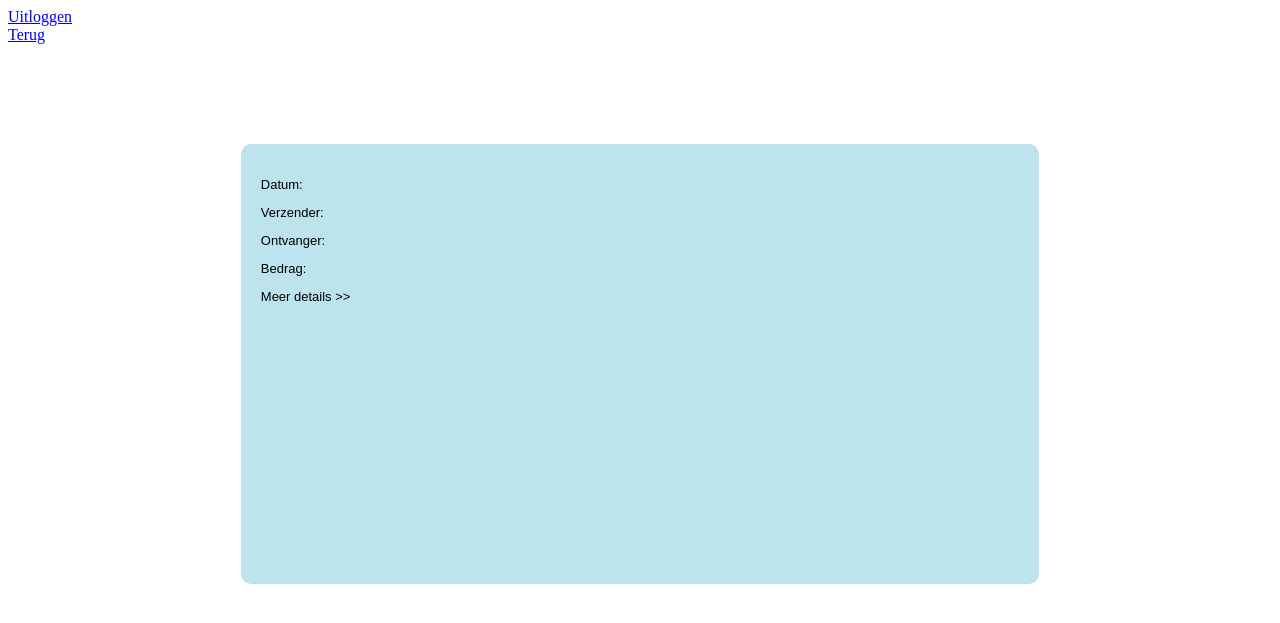
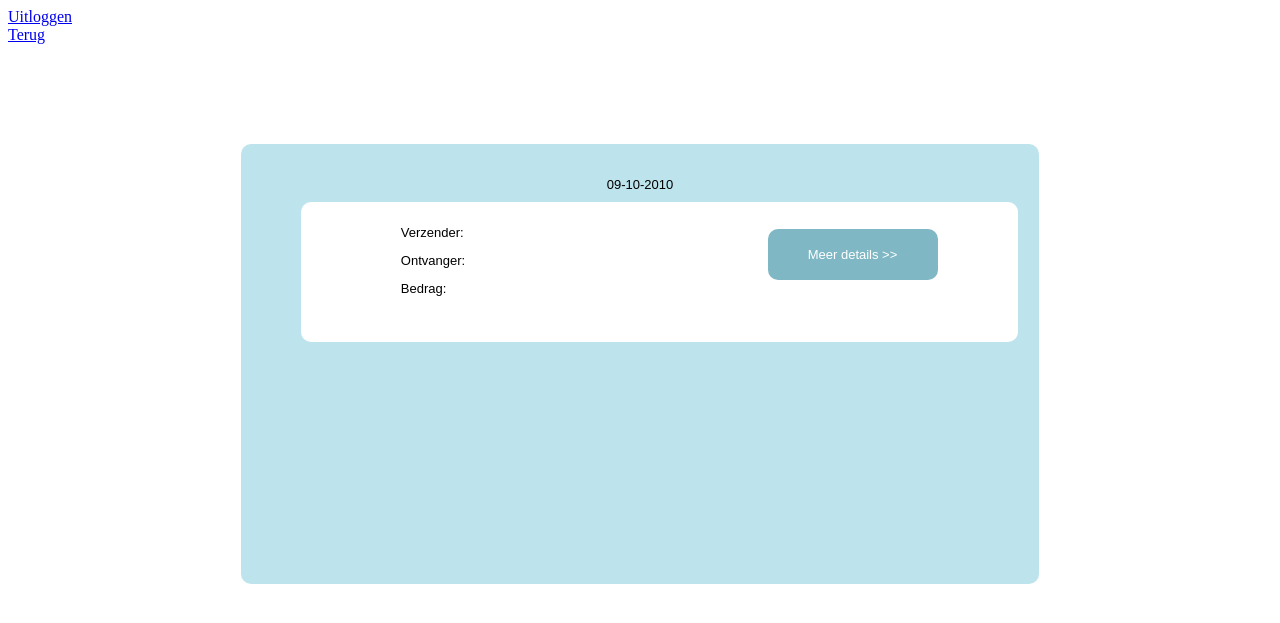
Before and after one commit to samverdaet99/IMDCurrencyApp, a PHP site: page /alletransacties.php in a window 1280 px wide. Shown: the top 623 px of the page. Run offline with PHP 8.4, Linux system fonts and the light colour scheme.

Commit message:
alle transfers css

```diff
--- a/alletransacties.php
+++ b/alletransacties.php
@@ -29,11 +29,10 @@ Uitloggen</a>
 
 <section id="kader_groot_transfer">
 
+<div id="transactie_datum"><p>09-10-2010</p></div>
 
 <div id="transactie_kader">
-
 <div id="transactie_gegevens">
-<p>Datum:</p>
 <p>Verzender:</p>
 <p>Ontvanger:</p>
 
--- a/styles/style.css
+++ b/styles/style.css
@@ -157,16 +157,34 @@ p{
 
 
 /*  ALLE TRANSACTIES--------------------*/
-.transactie_kader{
+#transactie_kader{
     background-color: white;
     border-radius: 10px;
-    padding: 20px;
-    height: 100px;
-    width: 100px;;
+    margin: 40px;
+    padding: 10px;
+    padding-left: 100px;
+    height: 120px;
+    width: 80%;
 }
 
-.transactie_details{
-    color: red;
+#transactie_datum{
+    text-align: center;
+    margin-bottom: -30px;;
+}
+
+#transactie_details{
+    background-color: rgb(127, 184, 196);
+    padding-right: 10px;
+    padding-left: 10px;
+    padding: 5px;
+    text-align: center;
+    float: right;
+    margin-top: -80px;
+    color: white;
+    border-radius: 10px;
+    margin-right: 70px;
+    width: 160px;
+
 }
 
 
```
